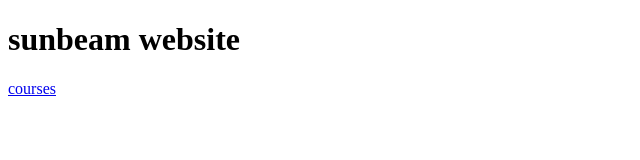
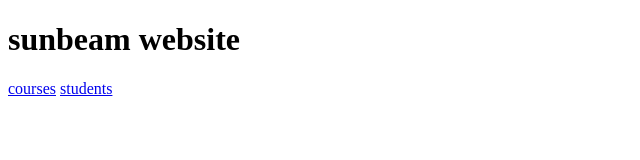
Before and after one commit to Vishalthokade/sunbeam-website, a plain HTML site: page index.html in a window 1280 px wide. Shown: the full height of the page, 0-640 px from the left. Drawn offline with Linux system fonts and the light colour scheme.

Commit message:
added anchor tag

```diff
--- a/index.html
+++ b/index.html
@@ -8,5 +8,7 @@
 <body>
     <h1>sunbeam website</h1>
     <a href="courses.html">courses</a>
+    <a href="students.html">students</a>
+
 </body>
 </html>
```
